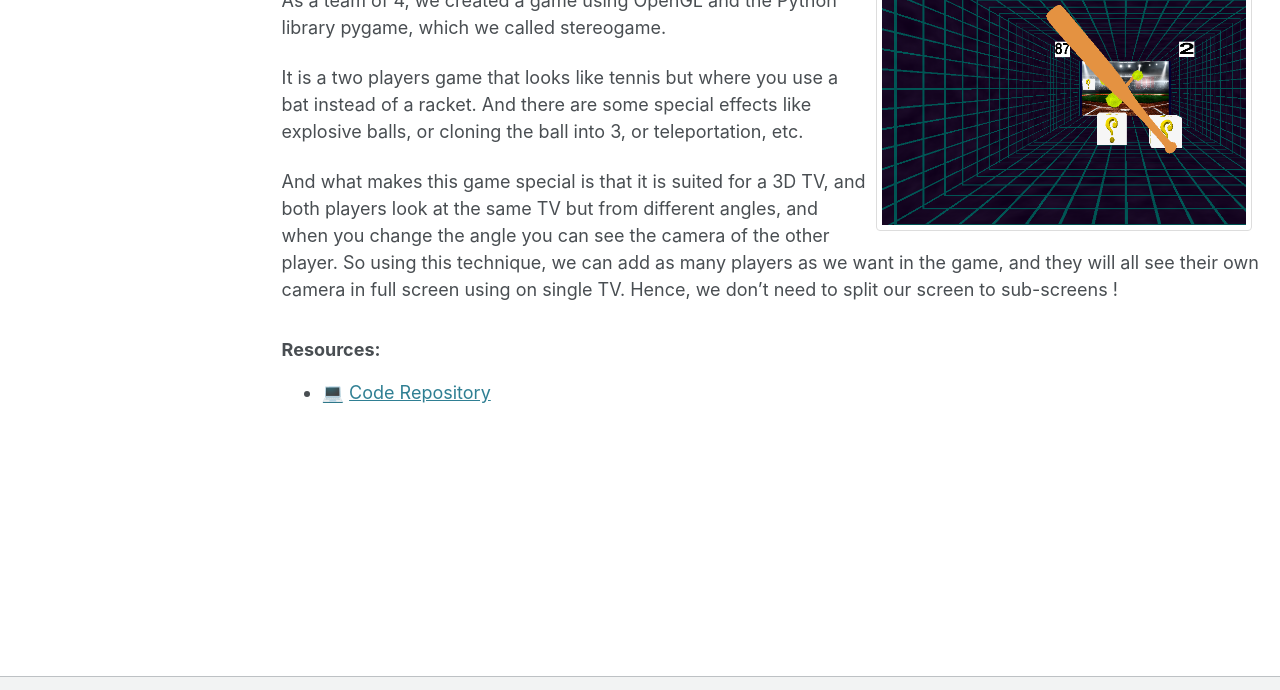
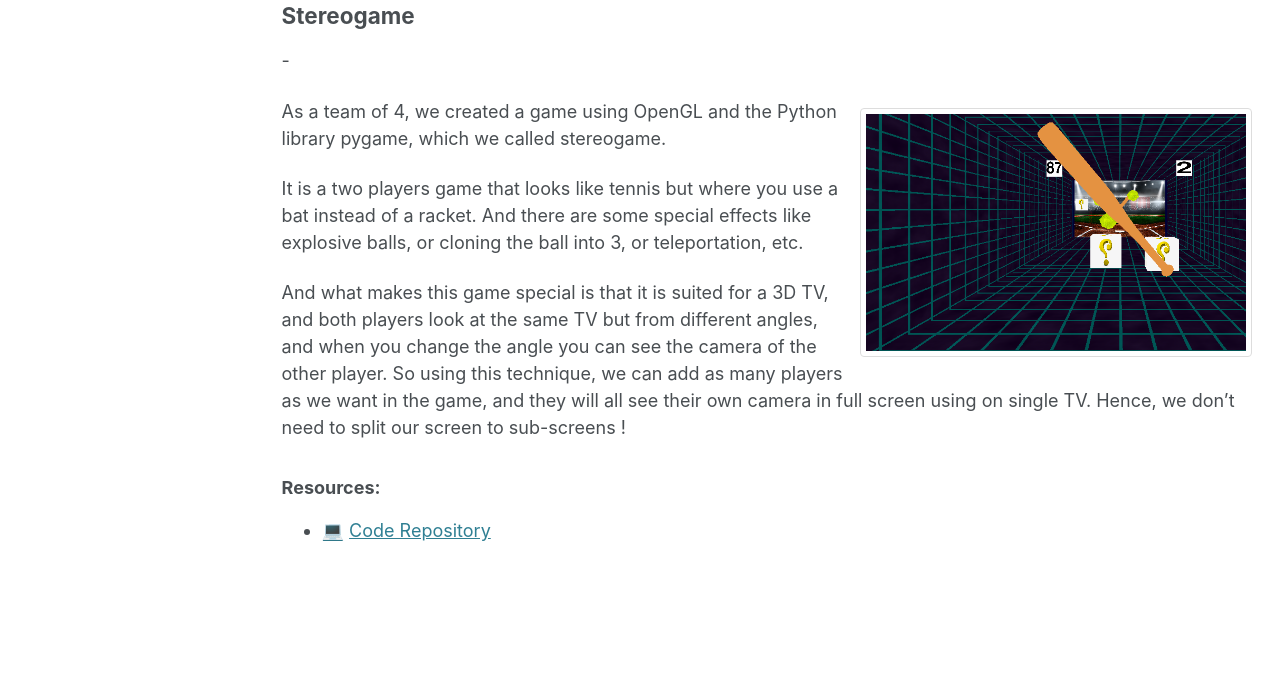
Before and after one commit to elfirdoussilab1/elfirdoussilab1.github.io, a Jekyll site: the page built from _pages/projects.md, in a window 1280 px wide and 900 px high, scrolled down 2089 px, cut to the strip 210-900 px from the top of the window. Built offline with Jekyll 4.4.1, drawn with Linux system fonts in a browser that asks for light colours.

```diff
--- a/_pages/projects.md
+++ b/_pages/projects.md
@@ -5,7 +5,8 @@ permalink: /projects/
 author_profile: true
 ---
 
-- ## Stein Variational Gradient Descent
+## Stein Variational Gradient Descent
+---
 
 <img src="../images/svgd.gif" alt="SVGD Visualization" style="float: right; margin: 10px; width: 40%; border: 1px solid #ddd; border-radius: 4px; padding: 5px;">
 
@@ -22,7 +23,8 @@ SVGD employs a "kernelized" version of the **Wasserstein Gradient Descent** algo
 - 📄 [Final Article](../files/SVGD_Final_report.pdf) *(Proposal of new algorithms improving SVGD)*
 - 💻 [Code Repository](https://github.com/elfirdoussilab1/SVGD)
 
-- ## Composed Image Retrieval
+## Composed Image Retrieval
+---
 
 <img src="../images/coir.png" alt="CoIR" style="float: right; margin: 10px; width: 40%; border: 1px solid #ddd; border-radius: 4px; padding: 5px;">
 
@@ -39,7 +41,9 @@ In this project, I investigated on the impact of the different embeddings produc
 
 # Software engineering projects:
 
-- ## Garden Connection Kit: Pact'AG
+## Garden Connection Kit: Pact'AG
+---
+
 <img src="../images/pactag.jpg" alt="CoIR" style="float: right; margin: 10px; width: 40%; border: 1px solid #ddd; border-radius: 4px; padding: 5px;">
 
 During our first year at Télécom Paris, we created as a team of 6 members, a kit to connect a garden.
@@ -54,7 +58,9 @@ To manipulate the garden, like activating the pumps or just getting the temperat
 - 📄 [Poster](../files/pactag_poster.pdf)
 - 💻 [Code Repository](https://github.com/elfirdoussilab1/PACTAG)
 
-- ## Stereogame
+## Stereogame
+-
+
 <img src="../images/stereogame.png" alt="CoIR" style="float: right; margin: 10px; width: 40%; border: 1px solid #ddd; border-radius: 4px; padding: 5px;">
 
 As a team of 4, we created a game using OpenGL and the Python library pygame, which we called stereogame.
```
